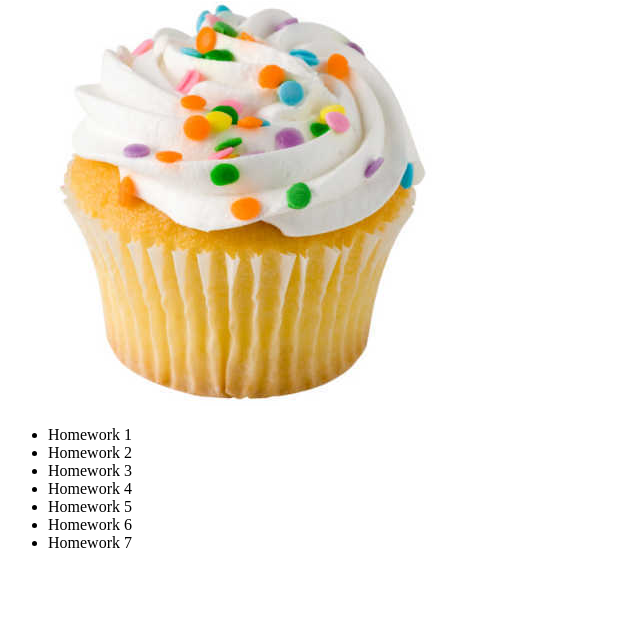
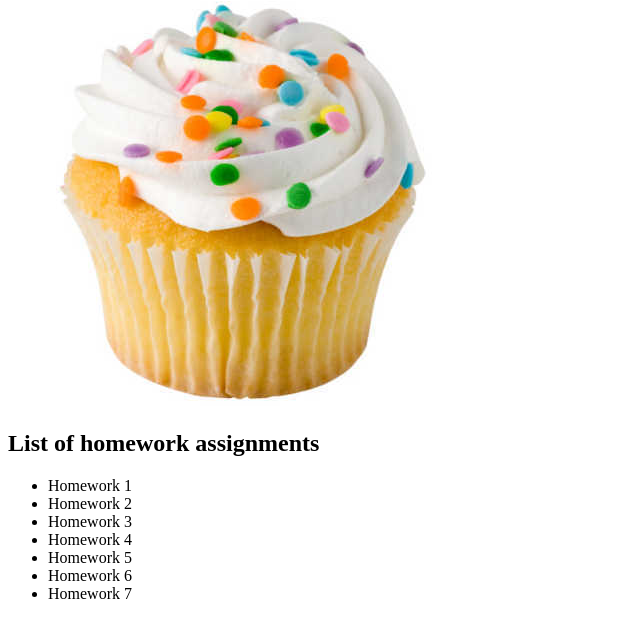
Before and after one commit to hann1187/Fewd39, a plain HTML site: page index.html in a window 1280 px wide. Shown: the part 79-716 px from the top of the page, without its empty margins (0-640 px from the left). Drawn offline with Linux system fonts and the light colour scheme.

Commit message:
Added h2 tag

```diff
--- a/index.html
+++ b/index.html
@@ -7,6 +7,7 @@
 <body>
 <h1>Laura Hannum--I am awesome!</h1>
 <img src="cupcake.jpg" alt="cupcake">
+<h2>List of homework assignments</h2>
 <ul>
 	<li>Homework 1</li>
 	<li>Homework 2</li>
```
